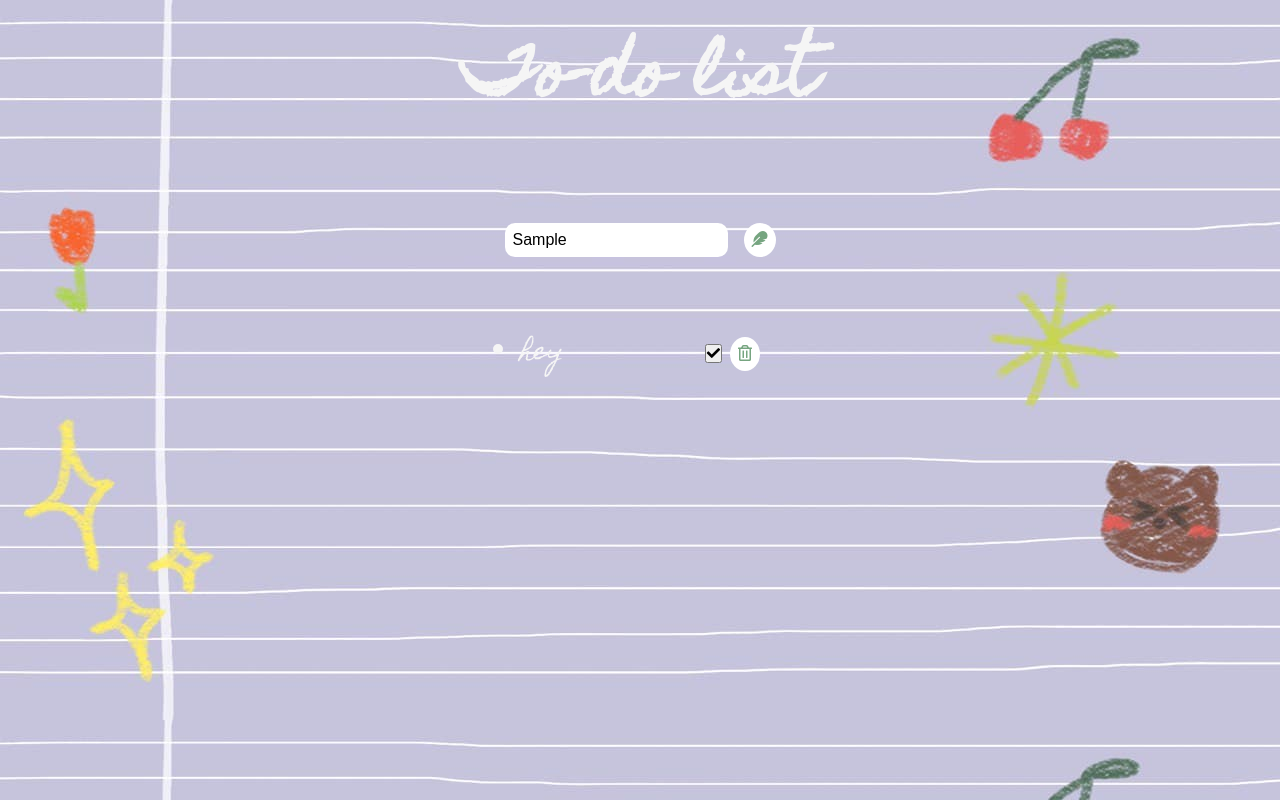
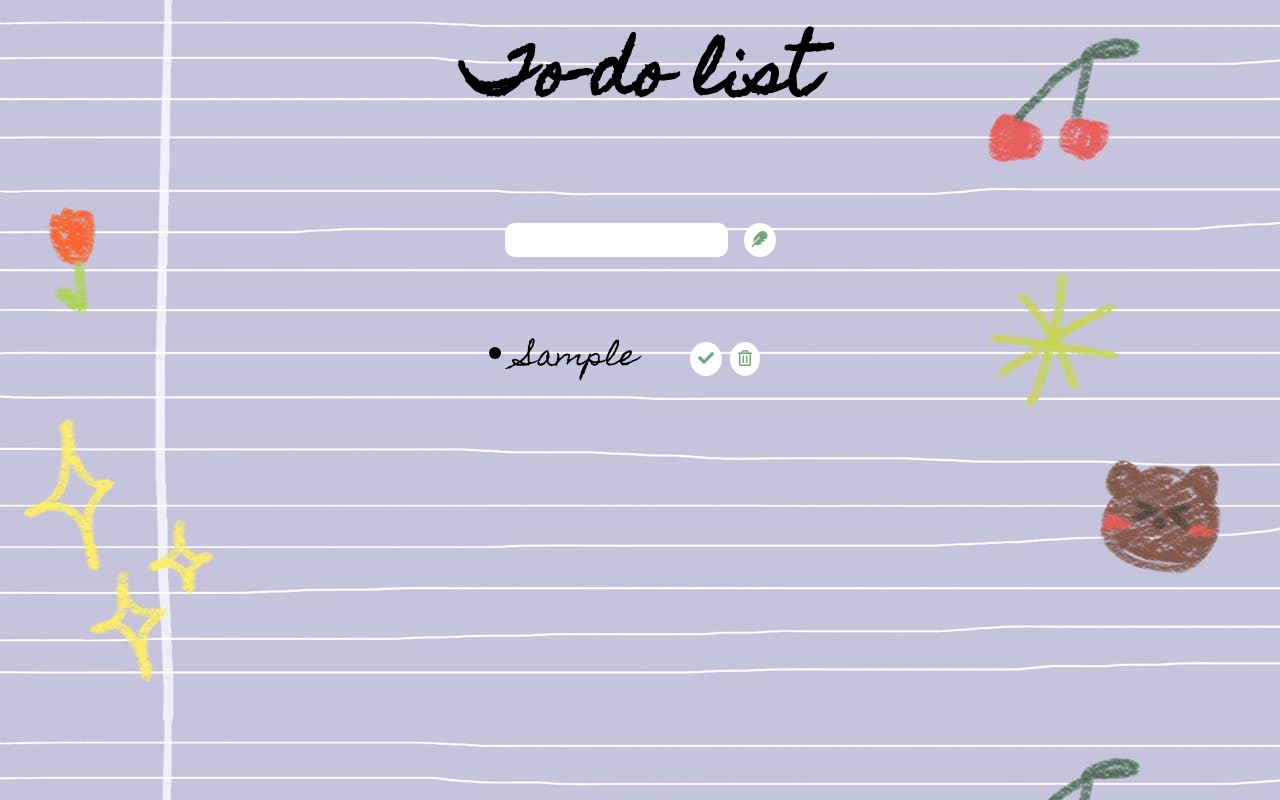
Before and after one commit to onlylosersleftalive/to-do-list, a plain HTML site: page index.html in a window 1280 px wide. Both pictures are taken after typing "Sample" into the empty fields and a click on the button 759 px from the left and 240 px from the top of the page. Drawn offline with Linux system fonts and the light colour scheme.

Commit message:
add functionaliy to delete and complete buttons

```diff
--- a/app.js
+++ b/app.js
@@ -5,27 +5,43 @@ const toDoList = document.querySelector('.todo-list');
 
 //Event Listeners
 toDoButton.addEventListener('click', addToDo);
+toDoList.addEventListener('click', removeToDoItem);
 
 //Functions
-function addToDo(event){
+function addToDo(event) {
       event.preventDefault();
 
       const toDoDiv = document.createElement('div');
       toDoDiv.classList.add('todo');
-      const newToDo = document.createElement('li');
-      newToDo.innerText = 'hey';
-      newToDo.classList.add('todo-item');
-      toDoDiv.appendChild(newToDo);
+
+      const newToDoItem = document.createElement('li');
+      newToDoItem.innerText = toDoInput.value;
+      newToDoItem.classList.add('todo-item');
+      toDoDiv.appendChild(newToDoItem);
 
       const completedButton = document.createElement('button');
       completedButton.innerHTML = '<i class="fas fa-check"></i>';
-      completedButton.classList.add('complete-btn');
+      completedButton.classList.add('completed-btn');
       toDoDiv.appendChild(completedButton);
+
       const deleteButton = document.createElement('button');
       deleteButton.innerHTML = '<i class="far fa-trash-alt"></i>';
       deleteButton.classList.add('delete-btn');
       toDoDiv.appendChild(deleteButton);
 
       toDoList.appendChild(toDoDiv);
+      toDoInput.value = "";
 
 }
+
+function removeToDoItem(event) {
+    const item = event.target;
+    if (item.classList[0] === "delete-btn") {
+        const todo = item.parentElement;
+        todo.remove();
+    }
+    if (item.classList[0] === "completed-btn") {
+        const todo = item.parentElement;
+        todo.classList.toggle("completed");
+    }
+}
--- a/style.css
+++ b/style.css
@@ -7,9 +7,9 @@
 body {
     background-image: url('images/photo_2021-04-27_16-31-26.jpg');
     background-size: cover;
-    color: whitesmoke;
+    color: black;
     font-family: 'Homemade Apple', cursive;
-    font-size: 1.5rem;
+    font-size: 1.8rem;
 }
 
 header {
@@ -90,3 +90,8 @@ form button:hover {
     background: rgb(118, 165, 128);
     color: white;
 }
+
+.fa-check,
+.fa-trash-alt {
+    pointer-events: none;
+}
```
